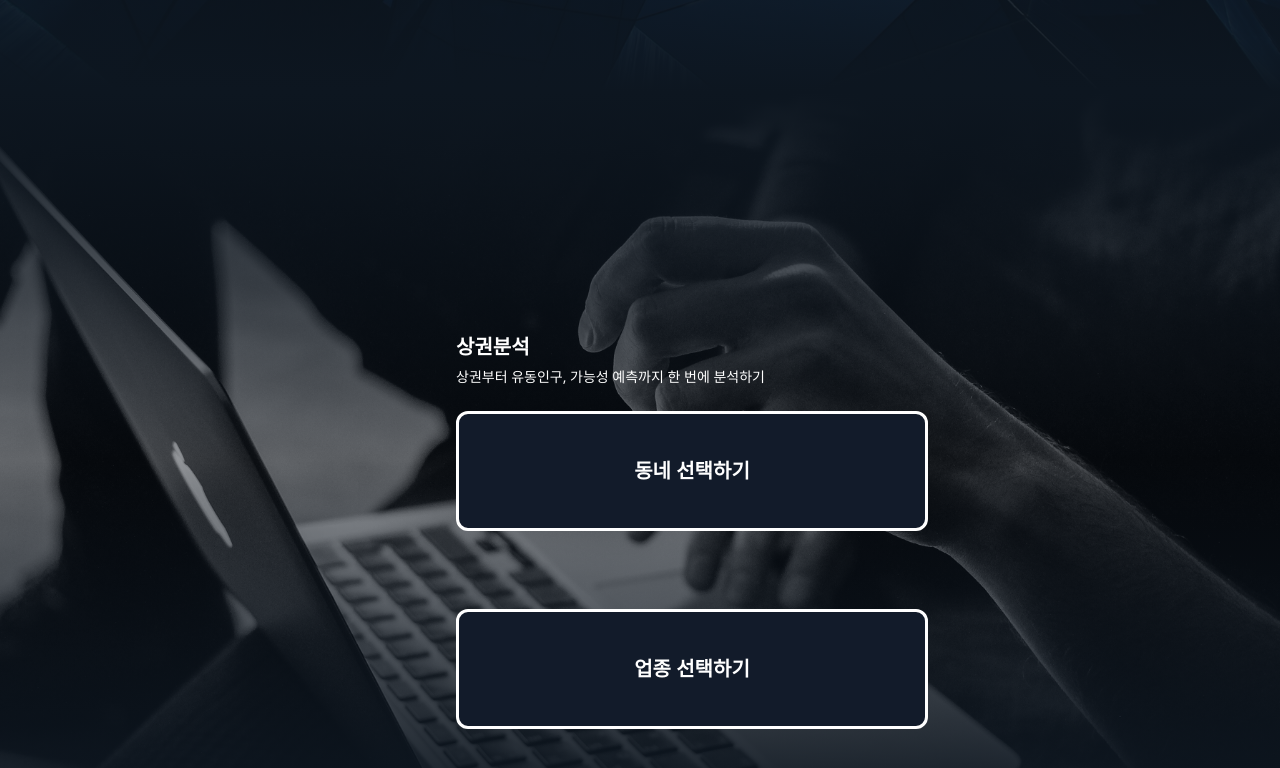
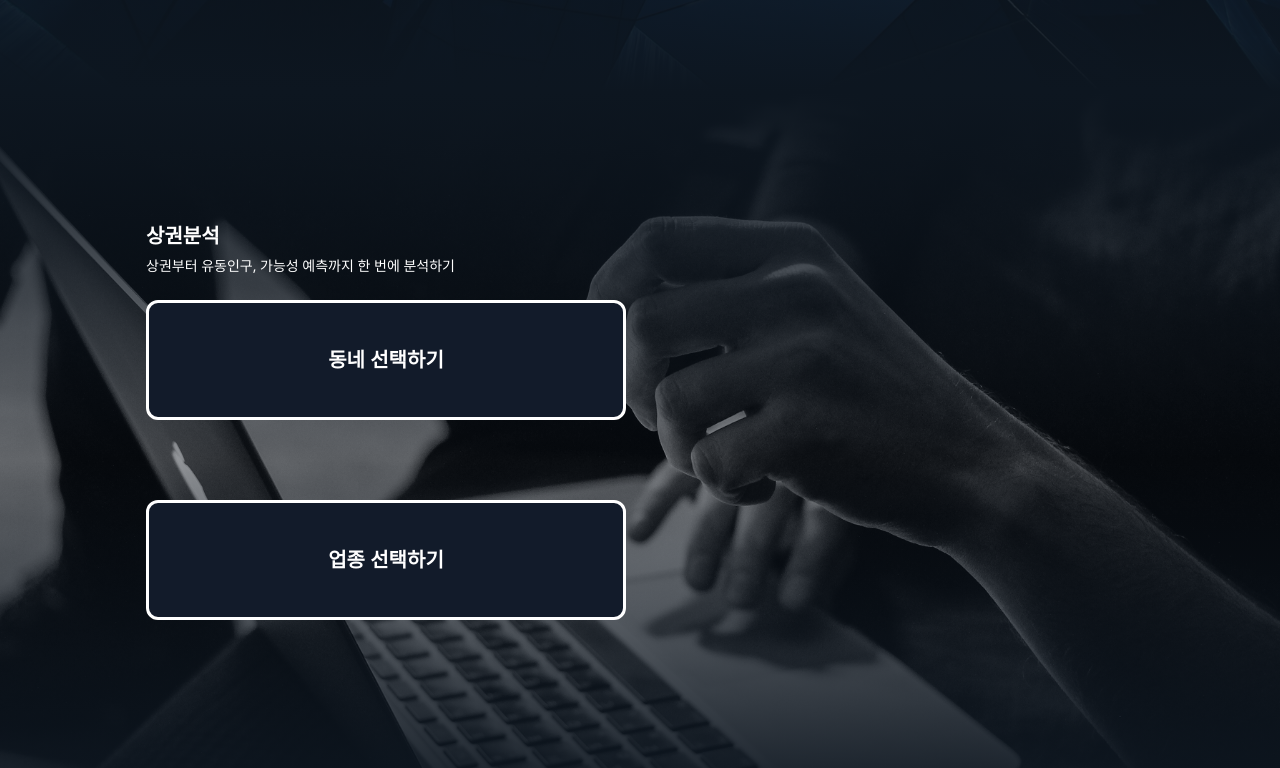
Before and after one commit to Likelion-YeungNam-Univ/13th-StartPoint-web, a React (Vite) app: page / in a window 1280 px wide. Shown: the part 772-1540 px from the top of the page. Built offline with nearby package versions, Linux system fonts and the light colour scheme.

Commit message:
[style/#28] - Section2 요소 위치 수정

```diff
--- a/src/pages/Home.jsx
+++ b/src/pages/Home.jsx
@@ -43,30 +43,28 @@ function Section1() {
 function Section2() {
   // 왼쪽 버튼 기본, 조건부 스타일
   const leftBtnBase =
-    "w-118 h-30 rounded-xl text-xl font-semibold border border-3 transition";
-  const leftBtnActive   = "bg-white text-[#121B2A] border-[#121B2A] hover:brightness-95";
+    "w-120 h-30 rounded-xl text-xl font-semibold border border-3 transition";
+  const leftBtnActive =
+    "bg-white text-[#121B2A] border-[#121B2A] hover:brightness-95";
   const leftBtnInactive = "bg-[#121B2A] text-white border-white";
 
   // 패널 상태: 'none' | 'area' | 'major' | 'middle' | 'sub'
-  //            선택X     동네     대분류    중분류      소분류
+  //            선택X     동네     대분류     중분류    소분류
   const [panel, setPanel] = useState("none");
 
   // 선택 상태
-  const [selectedArea, setSelectedArea]     = useState(null);
-  const [selectedMajor, setSelectedMajor]   = useState(null);
+  const [selectedArea, setSelectedArea] = useState(null);
+  const [selectedMajor, setSelectedMajor] = useState(null);
   const [selectedMiddle, setSelectedMiddle] = useState(null);
-  const [selectedSub, setSelectedSub]       = useState(null);
+  const [selectedSub, setSelectedSub] = useState(null);
 
   const navigate = useNavigate();
 
-
-
   // ------- 여기부터 API로 변경해야 됨 -------
-
 
   // 지금은 더미 데이터
   const AREA_OPTIONS = Array.from({ length: 15 }, (_, i) => `#${i + 1}`); // 동네 15개
-  const MAJORS       = Array.from({ length: 10 }, (_, i) => `#${i + 1}`); // 대분류 10개
+  const MAJORS = Array.from({ length: 10 }, (_, i) => `#${i + 1}`); // 대분류 10개
 
   // 대분류별 중분류 8개
   const MIDDLES_BY_MAJOR = Object.fromEntries(
@@ -83,10 +81,7 @@ function Section2() {
     )
   );
 
-
   // ------- 여기까지 -------
-
-
 
   const openPanel = (type) => {
     if (type === "area") {
@@ -100,19 +95,20 @@ function Section2() {
   };
 
   // 버튼 활성 조건
-  const canNextFromArea   = !!selectedArea;
-  const canNextFromMajor  = !!selectedMajor;
+  const canNextFromArea = !!selectedArea;
+  const canNextFromMajor = !!selectedMajor;
   const canNextFromMiddle = !!selectedMiddle;
   const canAnalyzeFromSub = !!selectedSub;
 
-  const areaActive     = panel === "area";
-  const industryActive = panel === "major" || panel === "middle" || panel === "sub";
+  const areaActive = panel === "area";
+  const industryActive =
+    panel === "major" || panel === "middle" || panel === "sub";
 
   return (
     <Element
       name="market-research"
       id="market-research"
-      className="relative isolate min-h-[calc(100vh-64px)] bg-[#0d1620]"
+      className="flex items-center justify-center relative isolate min-h-[calc(100vh-64px)] bg-[#0d1620]"
     >
       {/* 배경 이미지 */}
       <img
@@ -124,16 +120,22 @@ function Section2() {
       <div className="absolute inset-0 -z-10 bg-gradient-to-b from-[#0d1620] via-transparent to-[#0d1620]" />
 
       {/* 좌측 요소 */}
-      <div
-        className="flex flex-col absolute top-60 left-114 text-white"
-      >
-        <h3 className="text-[20px] font-bold">상권분석</h3>
-        <div className="mt-1 text-[14px]">상권부터 유동인구, 가능성 예측까지 한 번에 분석하기</div>
+      <div className="flex flex-col justify-center mb-20">
+        <div className="flex flex-col text-white">
+          <h3 className="mb-1 text-[20px] font-bold">상권분석</h3>
+          <div className="mb-6 text-[14px]">
+            상권부터 유동인구, 가능성 예측까지 한 번에 분석하기
+          </div>
+        </div>
 
+        <div className="grid grid-cols-12 gap-7 items-start">
+          <div className="col-span-6 flex flex-col">
             <button
               type="button"
               onClick={() => openPanel("area")}
-          className={`mt-6 ${leftBtnBase} ${areaActive ? leftBtnActive : leftBtnInactive}`}
+              className={`mb-20 ${leftBtnBase} ${
+                areaActive ? leftBtnActive : leftBtnInactive
+              }`}
             >
               동네 선택하기
             </button>
@@ -141,24 +143,26 @@ function Section2() {
             <button
               type="button"
               onClick={() => openPanel("industry")}
-          className={`mt-19.5 ${leftBtnBase} ${industryActive ? leftBtnActive : leftBtnInactive}`}
+              className={`${leftBtnBase} ${
+                industryActive ? leftBtnActive : leftBtnInactive
+              }`}
             >
               업종 선택하기
             </button>
           </div>
 
-      {/* 우측 요소 */}
           <div
             className={[
-          "absolute",
-          "bg-white border-3 border-black rounded-2xl",
+              "col-span-6 bg-white border-3 border-black rounded-2xl",
               "transition-all duration-300",
-          "top-79.5 right-113 w-122 h-80",
-          panel === "none" ? "opacity-0 translate-y-2 pointer-events-none" : "opacity-100 translate-y-0",
+              "w-full h-80",
+              panel === "none"
+                ? "opacity-0 translate-y-2 pointer-events-none"
+                : "opacity-100 translate-y-0",
             ].join(" ")}
           >
             <div className="px-6 py-7">
-          {/* AREA 단계 — 4열 */}
+              {/* 동네 선택 패널 */}
               {panel === "area" && (
                 <div className="grid grid-cols-4 gap-2">
                   {AREA_OPTIONS.map((a) => {
@@ -167,7 +171,9 @@ function Section2() {
                       <button
                         key={a}
                         type="button"
-                    onClick={() => setSelectedArea((prev) => (prev === a ? null : a))}
+                        onClick={() =>
+                          setSelectedArea((prev) => (prev === a ? null : a))
+                        }
                         className={[
                           "h-11 w-25 rounded-lg text-[14px] border transition-colors",
                           active
@@ -182,7 +188,7 @@ function Section2() {
                 </div>
               )}
 
-          {/* MAJOR 단계 — 4열 */}
+              {/* 대분류 선택 패널 */}
               {panel === "major" && (
                 <div className="grid grid-cols-4 gap-2">
                   {MAJORS.map((m) => {
@@ -193,7 +199,7 @@ function Section2() {
                         type="button"
                         onClick={() => {
                           setSelectedMajor((prev) => (prev === m ? null : m));
-                      setSelectedMiddle(null);   // 대분류 바뀌면 중/소 초기화
+                          setSelectedMiddle(null);
                           setSelectedSub(null);
                         }}
                         className={[
@@ -210,18 +216,21 @@ function Section2() {
                 </div>
               )}
 
-          {/* MIDDLE 단계 — 4열 */}
+              {/* 중분류 선택 패널 */}
               {panel === "middle" && (
                 <div className="grid grid-cols-4 gap-2">
-              {(selectedMajor ? MIDDLES_BY_MAJOR[selectedMajor] : []).map((mid) => {
+                  {(selectedMajor ? MIDDLES_BY_MAJOR[selectedMajor] : []).map(
+                    (mid) => {
                       const active = selectedMiddle === mid;
                       return (
                         <button
                           key={mid}
                           type="button"
                           onClick={() => {
-                      setSelectedMiddle((prev) => (prev === mid ? null : mid));
-                      setSelectedSub(null); // 중분류 바뀌면 소분류 초기화
+                            setSelectedMiddle((prev) =>
+                              prev === mid ? null : mid
+                            );
+                            setSelectedSub(null);
                           }}
                           className={[
                             "h-11 w-25 rounded-lg text-[14px] border transition-colors",
@@ -233,15 +242,15 @@ function Section2() {
                           {mid}
                         </button>
                       );
-              })}
+                    }
+                  )}
                 </div>
               )}
 
-          {/* SUB 단계 — 4열 */}
+              {/* 소분류 선택 패널 */}
               {panel === "sub" && (
                 <div className="grid grid-cols-4 gap-2">
-              {(
-                selectedMajor && selectedMiddle
+                  {(selectedMajor && selectedMiddle
                     ? SUB_BY_MIDDLE[`${selectedMajor}/${selectedMiddle}`]
                     : []
                   ).map((s, i) => {
@@ -250,7 +259,9 @@ function Section2() {
                       <button
                         key={`${selectedMajor}-${selectedMiddle}-${i}`}
                         type="button"
-                    onClick={() => setSelectedSub((prev) => (prev === s ? null : s))}
+                        onClick={() =>
+                          setSelectedSub((prev) => (prev === s ? null : s))
+                        }
                         className={[
                           "h-11 w-25 rounded-lg text-[14px] border transition-colors",
                           active
@@ -266,7 +277,7 @@ function Section2() {
               )}
             </div>
 
-        {/* 하단 CTA */}
+            {/* 하단 다음/결과 버튼 */}
             <div className="px-6 pb-6 flex items-center justify-center">
               {panel === "area" && (
                 <button
@@ -336,6 +347,8 @@ function Section2() {
                   분석하기
                 </button>
               )}
+            </div>
+          </div>
         </div>
       </div>
     </Element>
```
Lines whose indentation alone changed are shown as unchanged.
